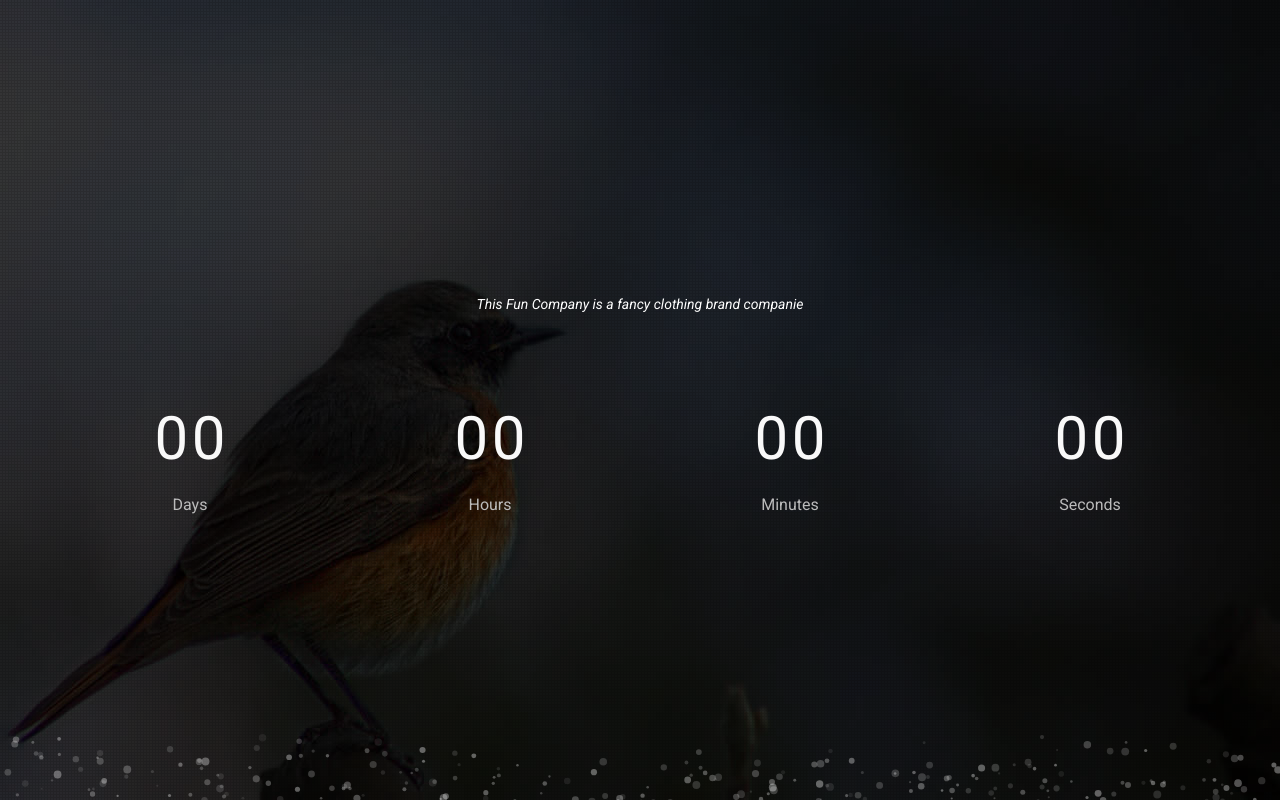
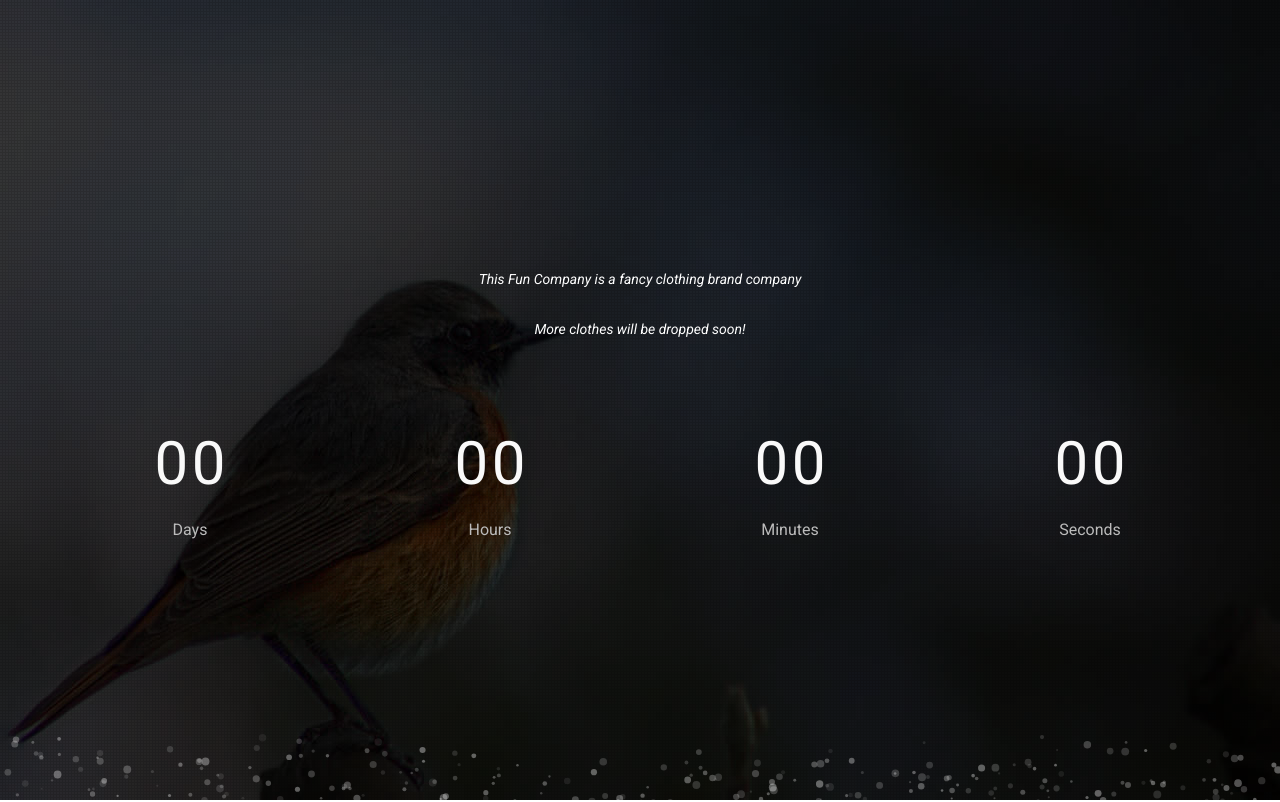
Before and after one commit to aratta-1920658/aratta-1920658.github.io, a plain HTML site: page myFunSite.html in a window 1280 px wide. Shown: the top 802 px of the page. Drawn offline with Linux system fonts and the light colour scheme; animation ran at ten frames a second; files whose address does not match are found by name.

Commit message:
Update myFunSite.html

```diff
--- a/myFunSite.html
+++ b/myFunSite.html
@@ -41,7 +41,9 @@
                     <div id="countdown_dashboard" class="home-main container">
                         <div class="row">
                             <div class="logo">
-                                <p>This Fun Company is a fancy clothing brand companie</p>
+                                <p>This Fun Company is a fancy clothing brand company</p>
+				                                    <p>More clothes will be dropped soon!</p>
+
 
                             </div>
                         </div>
```
